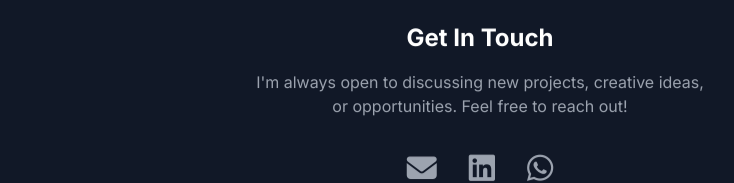
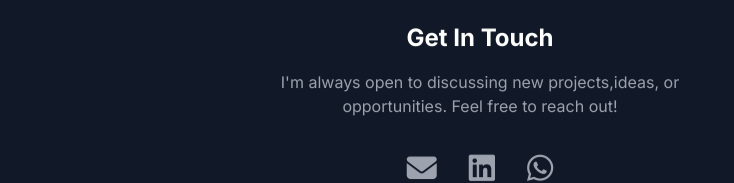
Before and after one commit to ali3442/ali3442.github.io, a plain HTML site: page index.html in a window 1280 px wide. Shown: the part 3227-3410 px from the top of the page, without its empty margins (160-894 px from the left). Drawn offline with nearby package versions, Linux system fonts and the light colour scheme.

Commit message:
Update index.html

```diff
--- a/index.html
+++ b/index.html
@@ -313,7 +313,7 @@
     <footer id="contact" class="bg-gray-900 text-white section">
         <div class="container mx-auto py-12 px-6 text-center">
             <h2 class="text-2xl font-bold mb-4 reveal-element">Get In Touch</h2>
-            <p class="text-gray-400 mb-8 max-w-md mx-auto reveal-element">I'm always open to discussing new projects, creative ideas, or opportunities. Feel free to reach out!</p>
+            <p class="text-gray-400 mb-8 max-w-md mx-auto reveal-element">I'm always open to discussing new projects,ideas, or opportunities. Feel free to reach out!</p>
             <div class="flex justify-center items-center space-x-8 reveal-element">
                 <a href="mailto:alikassemak2005@gmail.com" class="text-3xl text-gray-400 contact-icon" aria-label="Email"><i class="fas fa-envelope"></i></a>
                 <a href="https://www.linkedin.com/in/ali-kassem-7224bb244/" target="_blank" rel="noopener noreferrer" class="text-3xl text-gray-400 contact-icon" aria-label="LinkedIn"><i class="fab fa-linkedin"></i></a>
```
